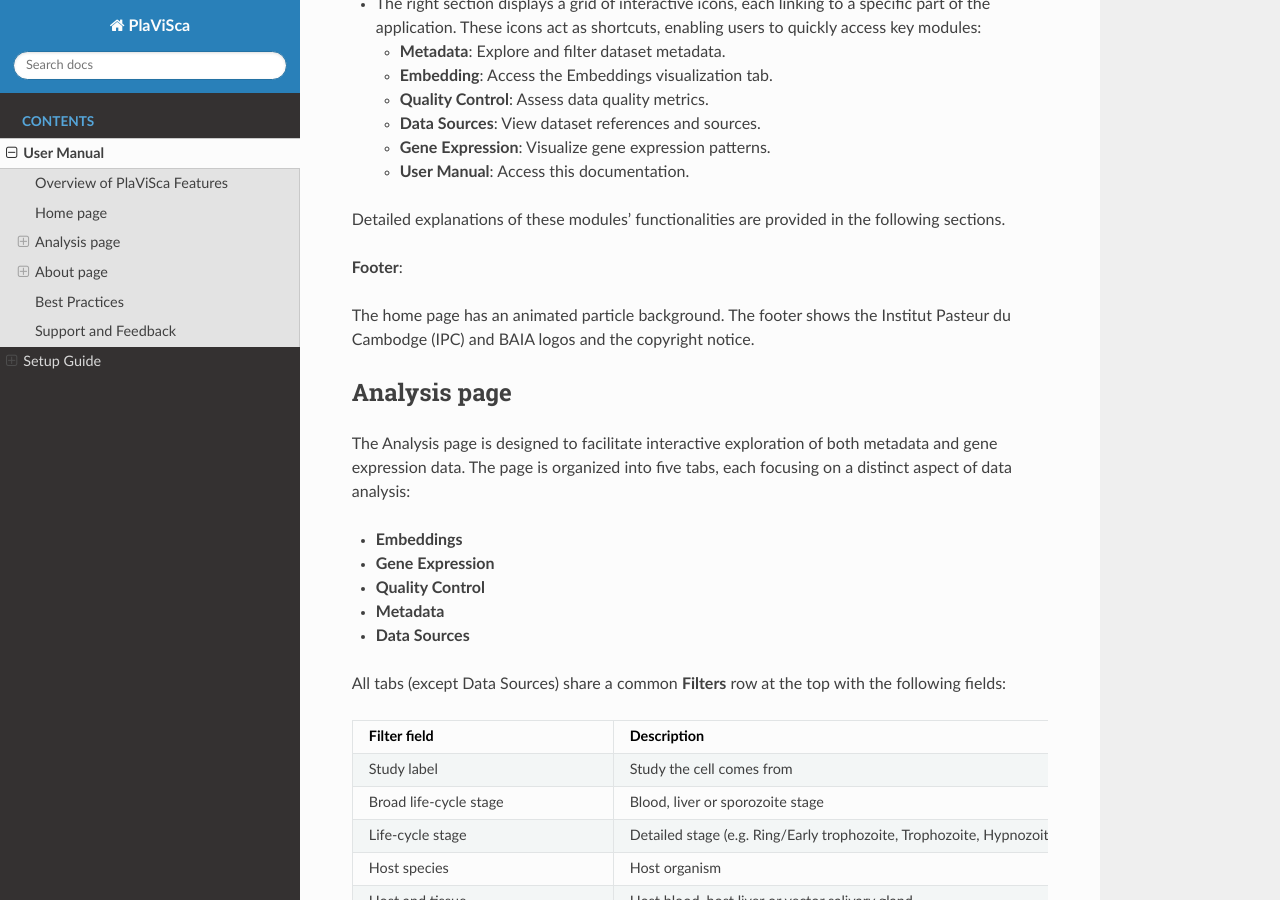
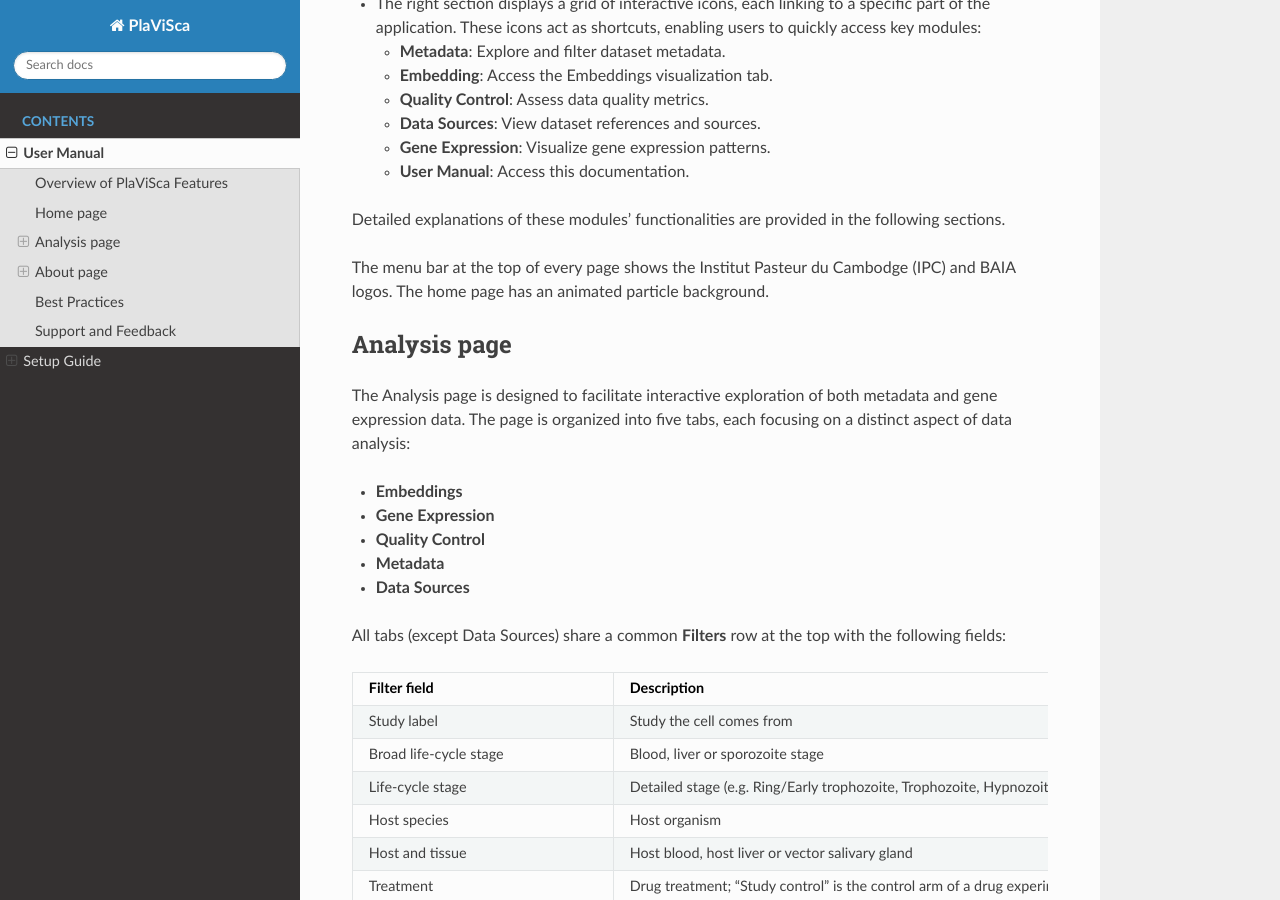
Before and after one commit to baia-ipc/PlaViSCA-app, a Sphinx documentation site: the page built from manual/docs/source/user_manual.md, in a window 1280 px wide and 900 px high, scrolled down 1604 px. Built offline with Sphinx 7.4.7 and the Read the Docs theme 3.1.0, drawn with Linux system fonts in a browser that asks for light colours.

Commit message:
Move the organization logos to the menu bar and remove the footer
The IPC and BAIA logos sit at the right end of the menu bar on every page;
the copyright footer of the home page is removed, with the team name and
year it used.

```diff
--- a/manual/docs/source/user_manual.md
+++ b/manual/docs/source/user_manual.md
@@ -42,9 +42,7 @@
 
 Detailed explanations of these modules' functionalities are provided in the following sections.
 
-**Footer**:
-
-The home page has an animated particle background. The footer shows the Institut Pasteur du Cambodge (IPC) and BAIA logos and the copyright notice.
+The menu bar at the top of every page shows the Institut Pasteur du Cambodge (IPC) and BAIA logos. The home page has an animated particle background.
 
 ## Analysis page
 
```
Also changed, not shown: README.md (+1 -1 lines), 8 other files.
